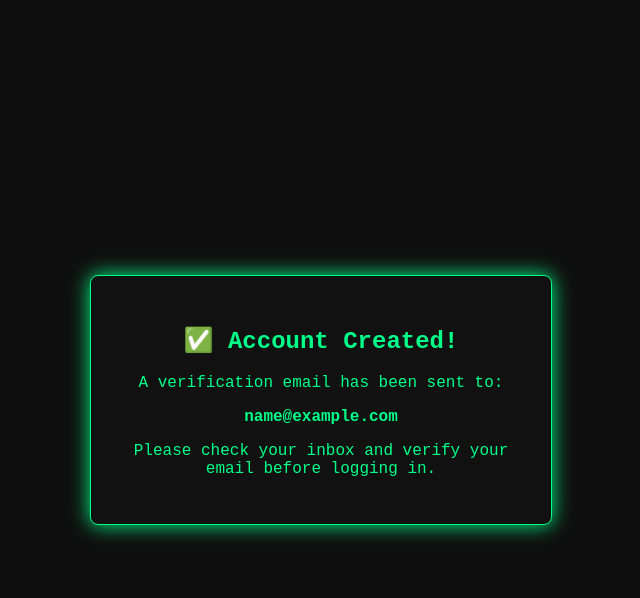
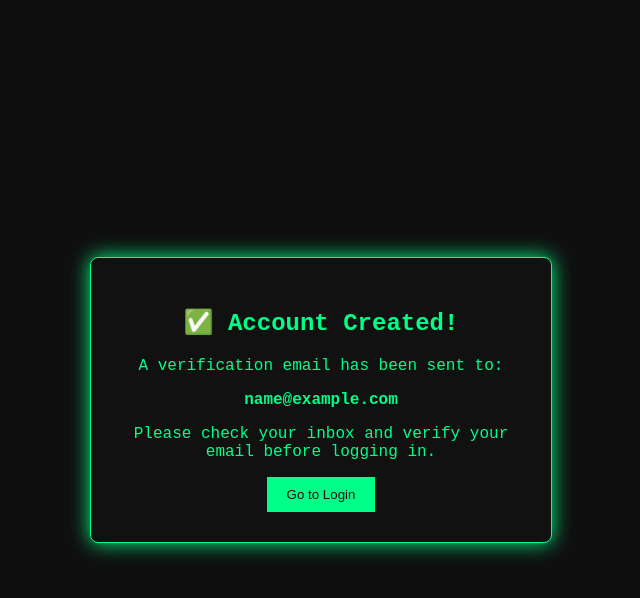
Before and after one commit to yashwankhede/Linux-CTF, a Flask app: template templates/verify.html in a window 1280 px wide. Shown: the top 598 px of the page, without its empty margins (319-959 px from the left). Run offline with Flask 3, Linux system fonts and the light colour scheme; the template is opened without the code that fills it: most values are stand-ins (such as "Sample title", 1, 10 or a date in 2020).

Commit message:
login button added on verify page

```diff
--- a/templates/verify.html
+++ b/templates/verify.html
@@ -11,6 +11,10 @@
             <p>A verification email has been sent to:</p>
             <p><strong>{{ email }}</strong></p>
             <p>Please check your inbox and verify your email before logging in.</p>
+
+            <form action="/login">
+                <button type="submit">Go to Login</button>
+            </form>
         </div>
     </div>
 </body>
```
